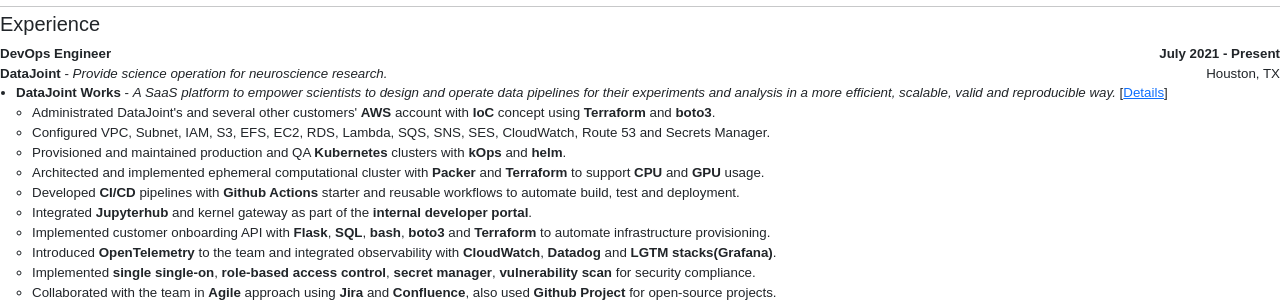
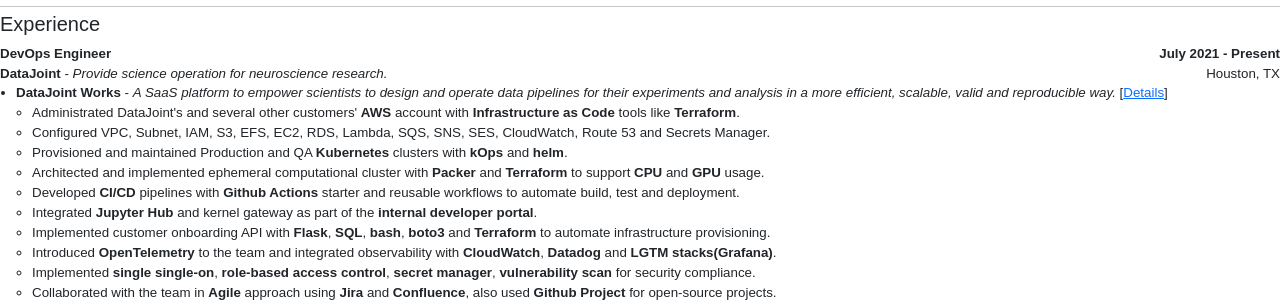
Before and after one commit to yambottle/me, a Jekyll site: the page built from raw-resume.html, in a window 1280 px wide. Shown: the part 168-474 px from the top of the page. Built offline with Jekyll 4.4.1, drawn with Linux system fonts in a browser that asks for light colours.

Commit message:
fix: 🐛 typo

```diff
--- a/raw-resume.html
+++ b/raw-resume.html
@@ -48,12 +48,12 @@
             <ul>
                 <li><b>DataJoint Works</b> - <span class="italic-text">A SaaS platform to empower scientists to design and operate data pipelines for their experiments and analysis in a more efficient, scalable, valid and reproducible way.</span> [<a href="https://datajoint.com/works">Details</a>]</li>
                 <ul>
-                    <li>Administrated DataJoint's and several other customers' <b>AWS</b> account with <b>IoC</b> concept using <b>Terraform</b> and <b>boto3</b>.</li>
+                    <li>Administrated DataJoint's and several other customers' <b>AWS</b> account with <b>Infrastructure as Code</b> tools like <b>Terraform</b>.</li>
                     <li>Configured VPC, Subnet, IAM, S3, EFS, EC2, RDS, Lambda, SQS, SNS, SES, CloudWatch, Route 53 and Secrets Manager.</li>
-                    <li>Provisioned and maintained production and QA <b>Kubernetes</b> clusters with <b>kOps</b> and <b>helm</b>.</li>
+                    <li>Provisioned and maintained Production and QA <b>Kubernetes</b> clusters with <b>kOps</b> and <b>helm</b>.</li>
                     <li>Architected and implemented ephemeral computational cluster with <b>Packer</b> and <b>Terraform</b> to support <b>CPU</b> and <b>GPU</b> usage.</li>
                     <li>Developed <b>CI/CD</b> pipelines with <b>Github Actions</b> starter and reusable workflows to automate build, test and deployment.</li>
-                    <li>Integrated <b>Jupyterhub</b> and kernel gateway as part of the <b>internal developer portal</b>.</li>
+                    <li>Integrated <b>Jupyter Hub</b> and kernel gateway as part of the <b>internal developer portal</b>.</li>
                     <li>Implemented customer onboarding API with <b>Flask</b>, <b>SQL</b>, <b>bash</b>, <b>boto3</b> and <b>Terraform</b> to automate infrastructure provisioning.</li>
                     <li>Introduced <b>OpenTelemetry</b> to the team and integrated observability with <b>CloudWatch</b>, <b>Datadog</b> and <b>LGTM stacks(Grafana)</b>.</li>
                     <li>Implemented <b>single single-on</b>, <b>role-based access control</b>, <b>secret manager</b>, <b>vulnerability scan</b> for security compliance.</li>
```
Also changed, not shown: 1 other file.
